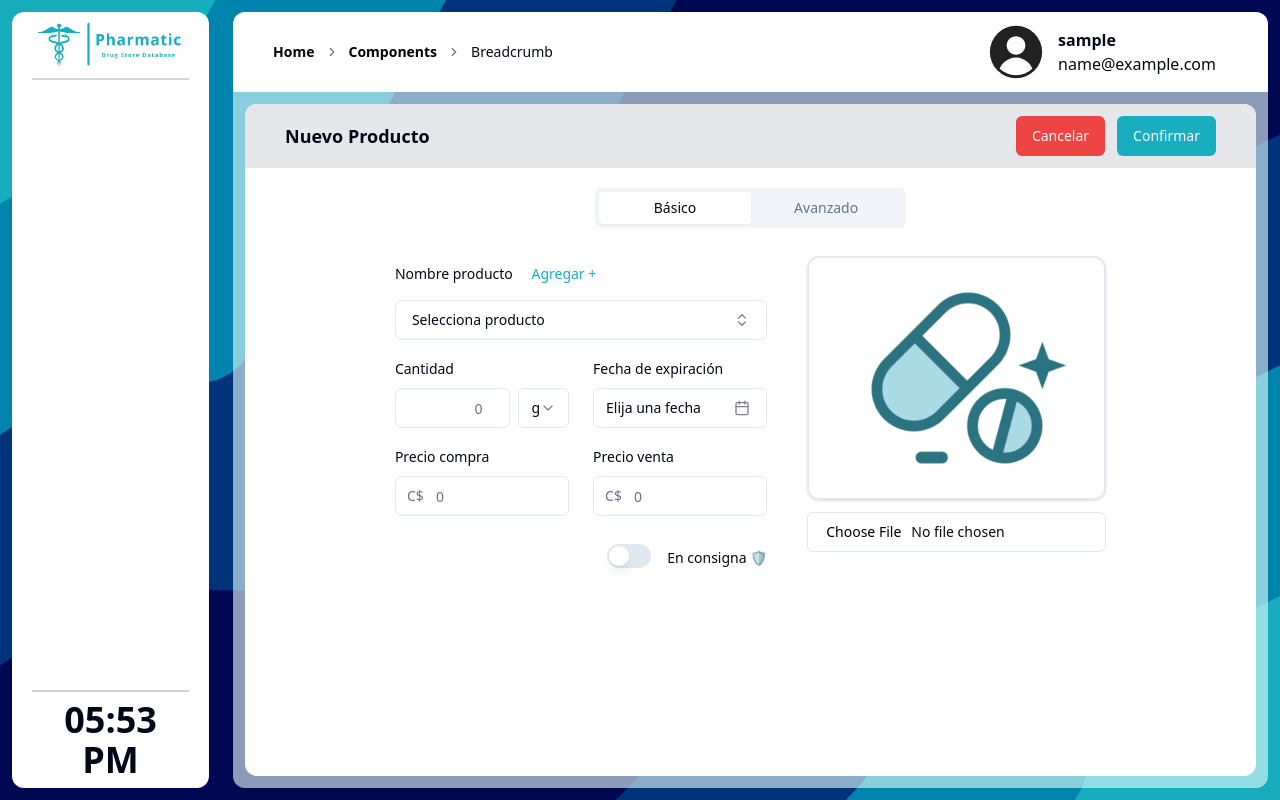
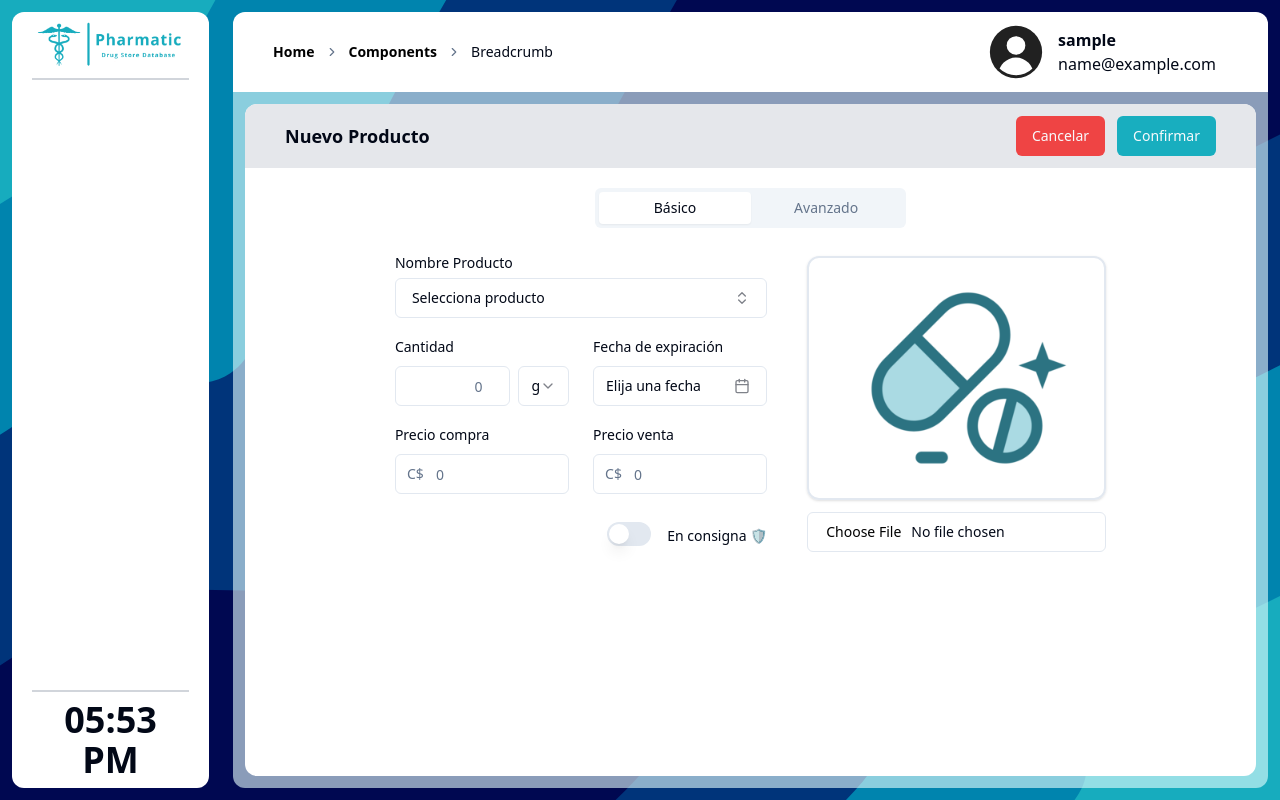
Before and after one commit to HKM-UNI/Pharmatic-React, a React (Vite) app: page /productos/agregar in a window 1280 px wide. Built offline with nearby package versions, Linux system fonts and the light colour scheme; sample sign-in values are in the browser's storage.

Commit message:
hide "add new product name"

```diff
--- a/src/pages/forms/product_form/ProductFormBasic.jsx
+++ b/src/pages/forms/product_form/ProductFormBasic.jsx
@@ -23,20 +23,21 @@ export default function ProductFormBasic({ initialOptions, defaultImgSrc }) {
           searchPlaceHolder="Buscar producto"
           selectPlaceHolder="Selecciona producto"
           initialOptions={initialOptions.catalogs}
-          label={
-            <>
-              Nombre producto &ensp;
-              <Button
-                type="button"
-                variant="link"
-                className="m-0 ml-2 p-0"
-                size="sm"
-                onClick={() => alert("hola")}
-              >
-                Agregar +
-              </Button>
-            </>
-          }
+          label="Nombre Producto"
+          // {
+          //   <>
+          //     Nombre producto &ensp;
+          //     <Button
+          //       type="button"
+          //       variant="link"
+          //       className="m-0 ml-2 p-0"
+          //       size="sm"
+          //       onClick={() => alert("hola")}
+          //     >
+          //       Agregar +
+          //     </Button>
+          //   </>
+          // }
           optionMapper={(c) => ({ label: c.name, value: c.catalogNo })}
         />
 
```
